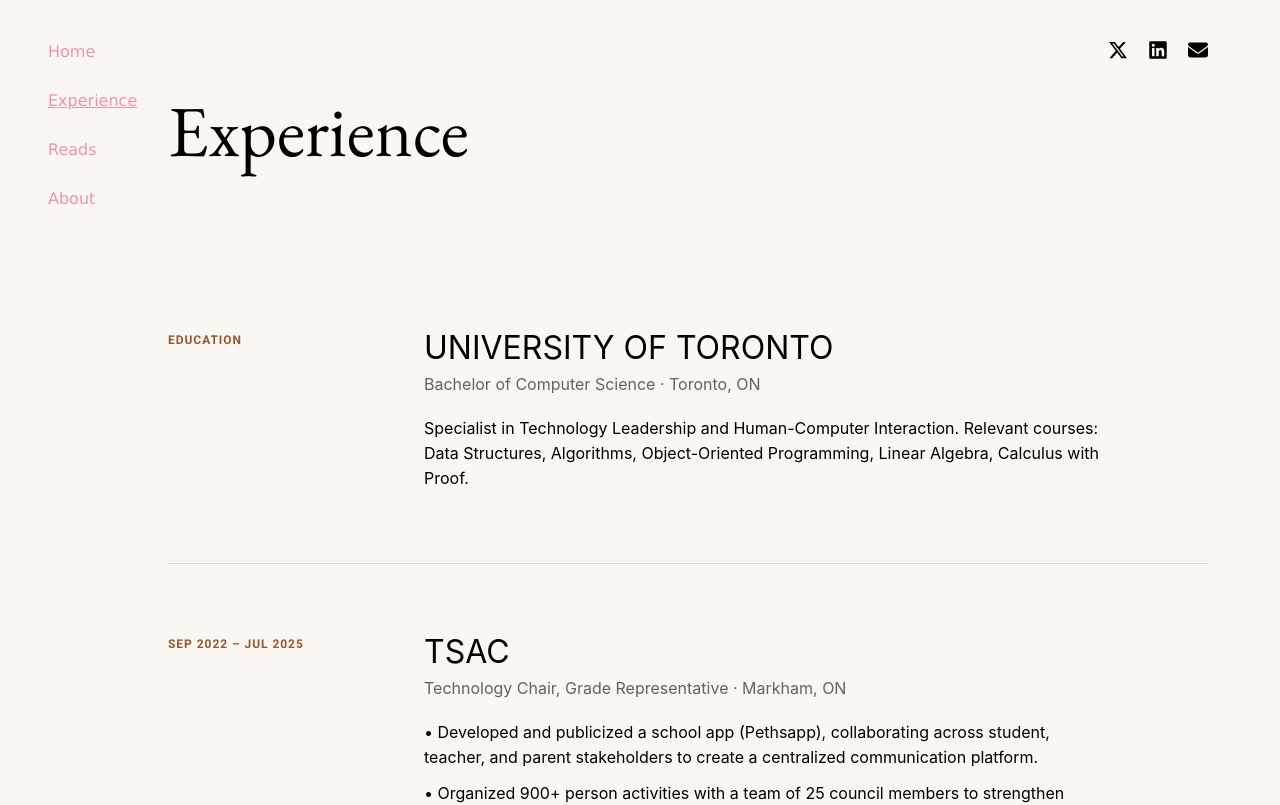
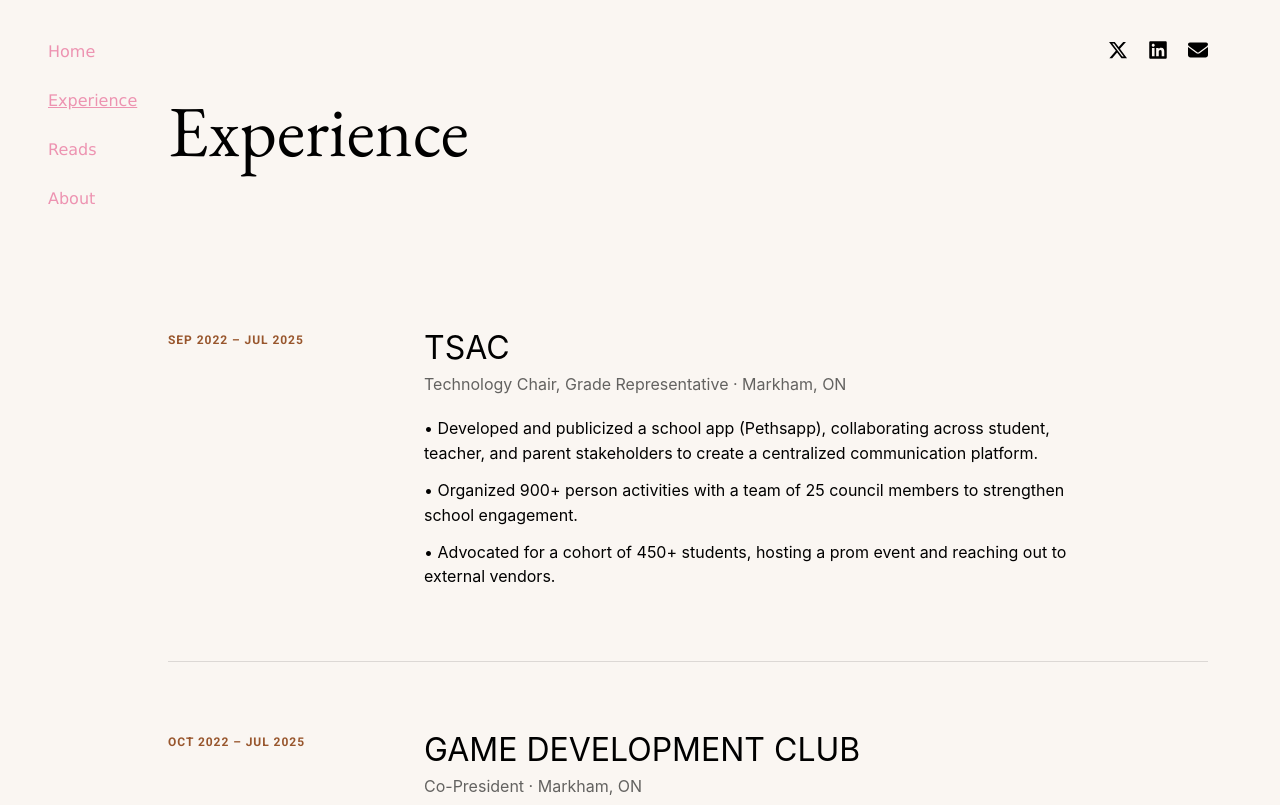
Before and after one commit to DanisLol/portfolio, a Next.js app: page /experience in a window 1280 px wide. Shown: the top 805 px of the page. Built offline with nearby package versions, Linux system fonts and the light colour scheme.

Commit message:
edit about layout and experience

```diff
--- a/app/about/page.tsx
+++ b/app/about/page.tsx
@@ -23,8 +23,8 @@ function socialHref(platform: "email" | "linkedin"): string {
 export default function AboutPage() {
   return (
     <PageShell>
-      <div className="mt-24 flex flex-col items-start gap-12 lg:flex-row lg:gap-8">
-        <div className="flex max-w-[640px] flex-col gap-6">
+      <div className="mt-24 flex max-w-[1080px] flex-col items-start gap-12 lg:flex-row lg:items-center lg:justify-between lg:gap-16">
+        <div className="flex max-w-[560px] flex-col gap-6">
           <p className="font-sf text-base leading-[1.55] text-black">
             I study computer science at the University of Toronto, specializing
             in technology leadership and human-computer interaction.
--- a/data/experience.ts
+++ b/data/experience.ts
@@ -15,12 +15,6 @@ export type SkillGroup = {
  * Education and leadership entries for the Experience page.
  */
 export const experienceEntries: ExperienceEntry[] = [
-  {
-    label: "EDUCATION",
-    title: "UNIVERSITY OF TORONTO",
-    meta: "Bachelor of Computer Science · Toronto, ON",
-    body: "Specialist in Technology Leadership and Human-Computer Interaction. Relevant courses: Data Structures, Algorithms, Object-Oriented Programming, Linear Algebra, Calculus with Proof.",
-  },
   {
     label: "SEP 2022 – JUL 2025",
     title: "TSAC",
```
